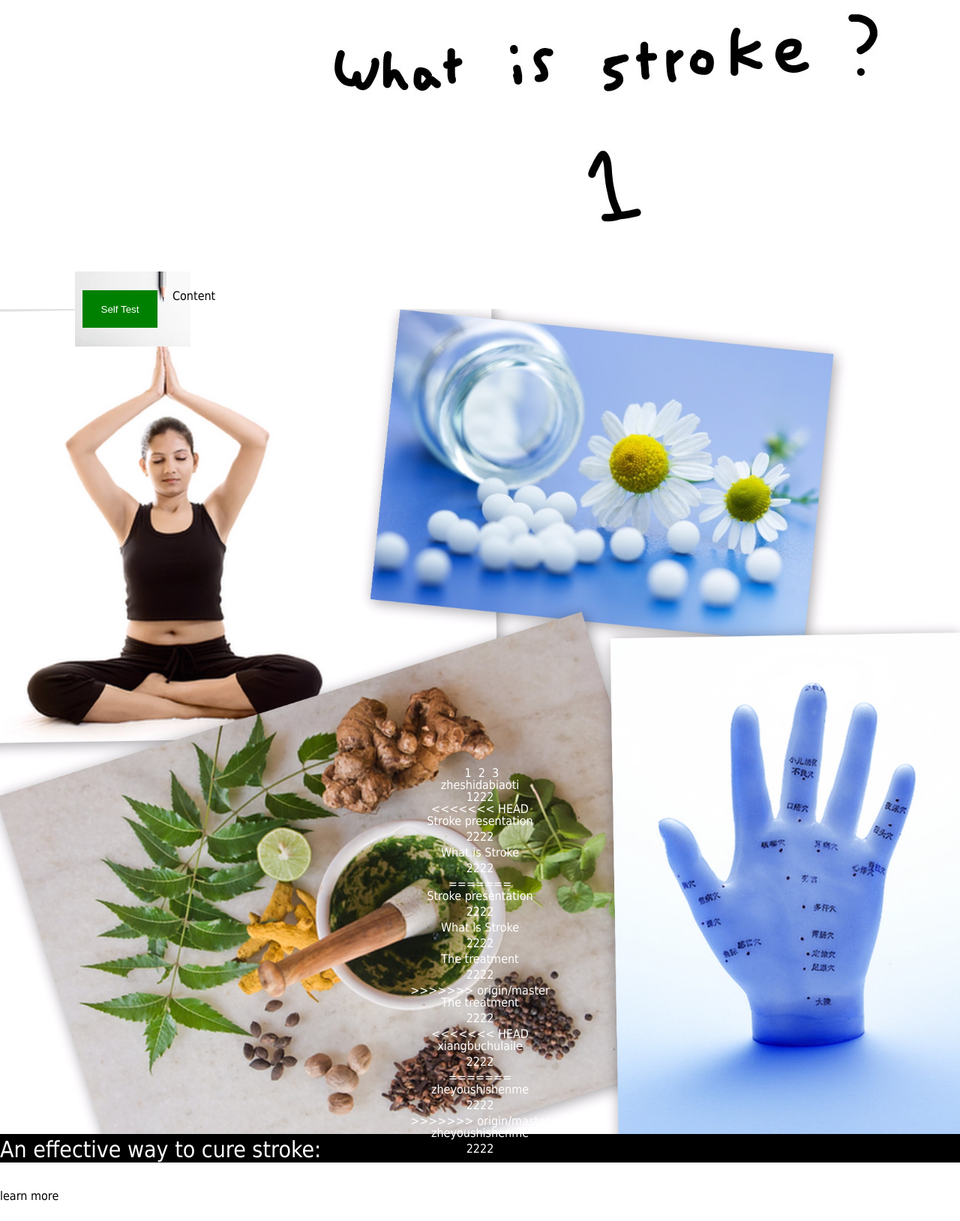
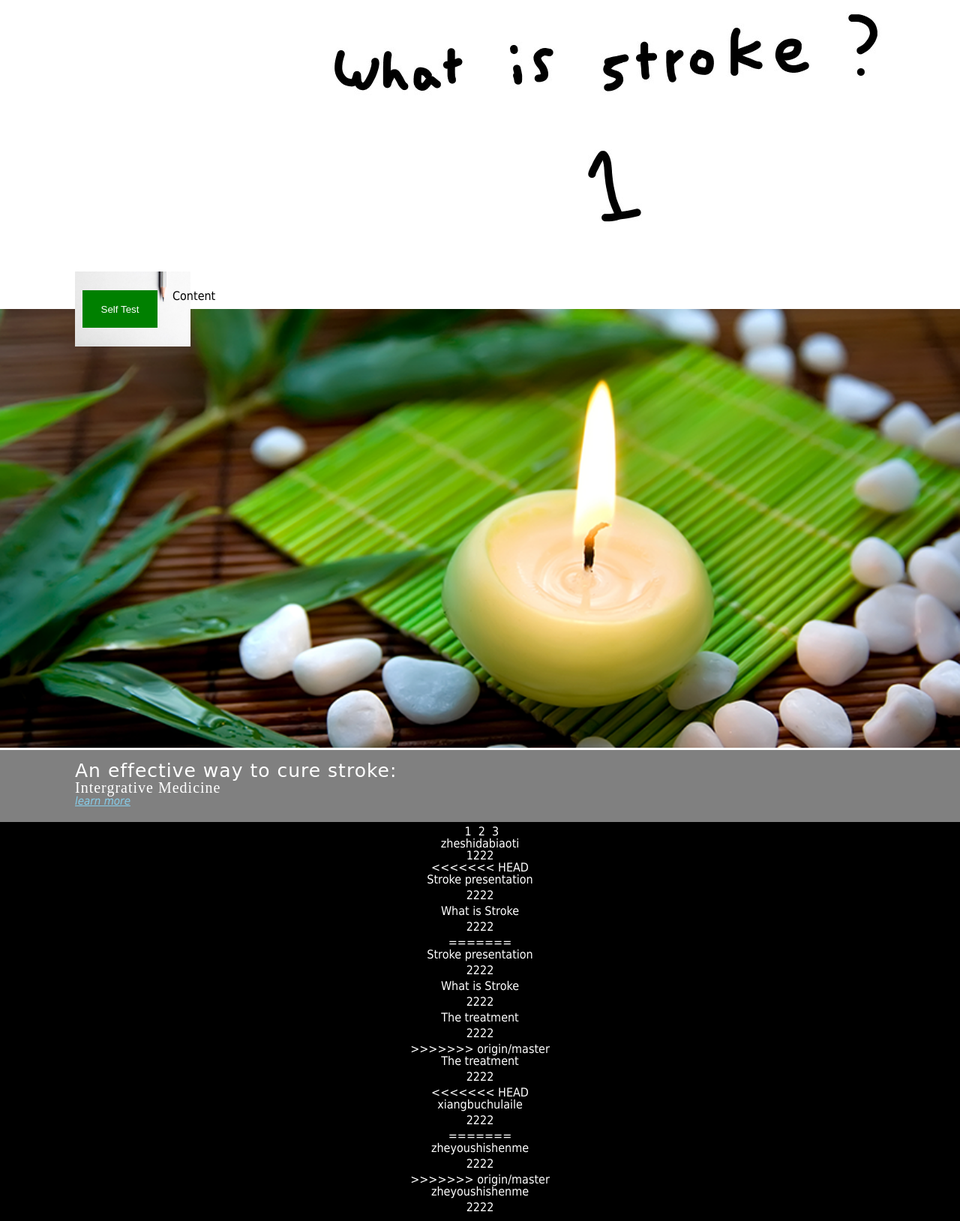
Before and after one commit to bartley-le/INFO1003-GU, a PHP site: page / in a window 1280 px wide. Shown: the part 71-1699 px from the top of the page at 75% size. Before the commit the page ends 1672 px from the top, so only its background shows below. Run offline with PHP 8.4, Linux system fonts and the light colour scheme.

Commit message:
kevin change

```diff
--- a/index.html
+++ b/index.html
@@ -57,7 +57,7 @@
 
     <!--Kevin - Article-->
     <section class="sectionblock">
-        <img src="img/IllnesstoWholeness.jpg" class="picture" />
+        <img src="img/MSHS_1 875x400.png" class="picture" />
         <div class="sectioncontent">
             <h3 class="bigtitle">An effective way to cure stroke:</h3>
             <p class="bigtitle" id="IM">Intergrative Medicine</p>
--- a/style.css
+++ b/style.css
@@ -80,8 +80,12 @@ a{
 }
 
 /*Kevin - Article*/
-.sectionblock{
-    height: 605.78px;
+.sectioncontent{
+    color: white;
+    background-color: grey;
+    padding-left:100px;
+    padding-top:15px;
+    padding-bottom:20px;
 }
 
 .picture{
@@ -89,11 +93,23 @@ a{
 }
 
 .bigtitle{
-    font-size: 30px;
-    line-height: 1.2;
-    font-weight: 200;
-    letter-spacing: normal;
-    color:white
+    font-family: "Comic Sans MS", cursive, sans-serif;
+    font-size: 25px;
+    letter-spacing: 1px;
+
+}
+
+.sectioncontent p{
+    color: white;
+    font-size:20px;
+    font-family: "Times New Roman", Times, serif;
+}
+
+.link{
+    color:skyblue;
+    font-size:15px;
+    font-style: italic;
+    text-decoration: underline;
 }
 
 
```
Also changed, not shown: img/MSHS_1 875x400.png (added).
